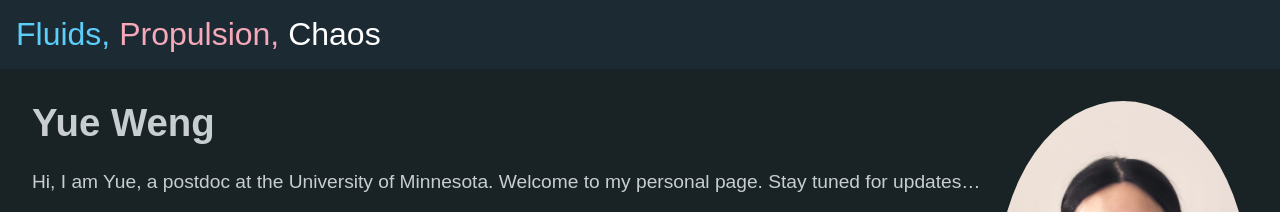
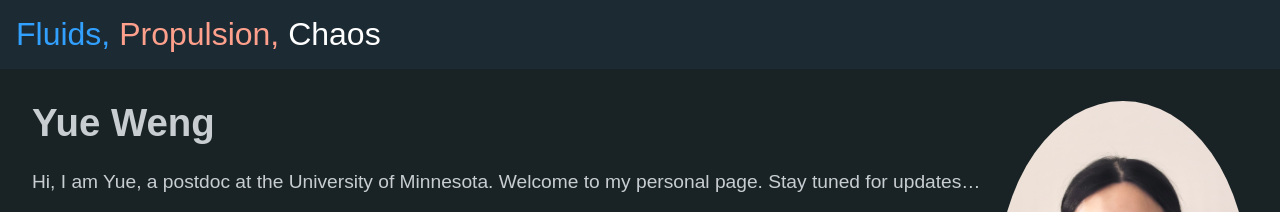
Before and after one commit to weng-yue/weng-yue.github.io, a Jekyll site: the page built from index.md, in a window 1280 px wide. Shown: the top 212 px of the page. Built offline with Jekyll 4.4.1, drawn with Linux system fonts in a browser that asks for light colours.

Commit message:
Update default.html

```diff
--- a/_layouts/default.html
+++ b/_layouts/default.html
@@ -14,8 +14,8 @@
 
 <!--    <header style="font-family: 'Cabin', sans-serif; font-size: 2rem; margin-bottom: 0; background: rgb(28, 42, 52); color: white; padding: 1rem; width: 100%; box-sizing: border-box;">-->
     <header style="font-family: sans-serif; font-size: 2rem; margin-bottom: 0; background: rgb(28, 42, 52); color: white; padding: 1rem; width: 100%; box-sizing: border-box;">
-      <span style="color:rgb(91, 206, 250);">Fluids,</span>
-      <span style="color:rgb(245, 169, 185);">Propulsion,</span>
+      <span style="color:rgb(50, 160, 255);">Fluids,</span>
+      <span style="color:rgb(255, 160, 140);">Propulsion,</span>
       <span style="color:white;">Chaos</span>
     </header>
 
```
